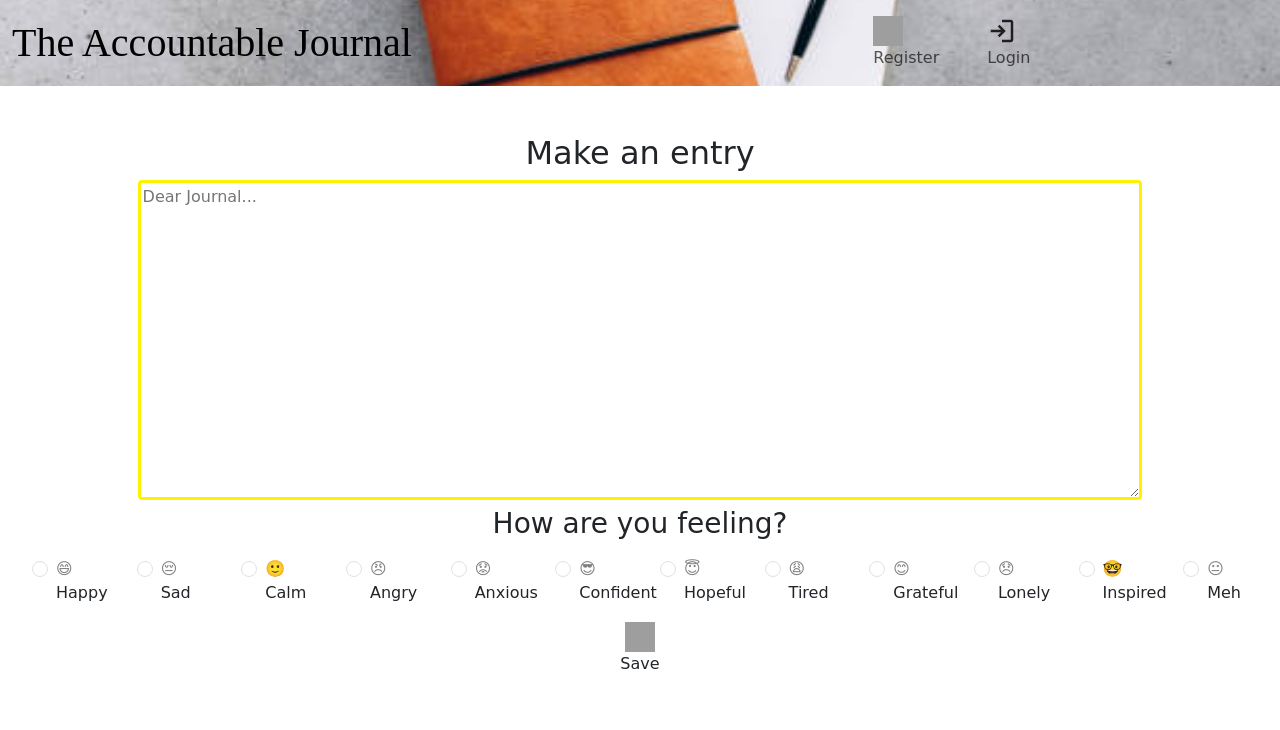
After one commit to angelic-coder19/The_Accountable_Journal, a Flask app: template templates/make_entry.jinja2 in a window 1280 px wide. The commit adds this page. Shown: the top 730 px of the page. Run offline with Flask 3, Linux system fonts and the light colour scheme; the template is opened without the code that fills it, so the values that code supplies are empty; some libraries are stand-ins or nearby versions; some web fonts are replaced; grey boxes are pictures that could not be loaded.

Commit message:
Final Change Pre-deployment - Create new virtual environment - Refine file names - Add new styles for to highlight statistic

```diff
--- a/main.py
+++ b/main.py
@@ -133,7 +133,7 @@ def make_entry():
         return jsonify({'status': 'success', 'redirect': '/home'})
 
     # When the home page is reached
-    return render_template("home.html")
+    return render_template("make_entry.jinja2")
 
 @app.route("/logout")
 @login_required
@@ -142,7 +142,8 @@ def logout():
     session.clear()
 
     #Redirect to register page
-    return redirect("/")
+    flash("You were Successfully logged out <br> Goodbye")
+    return redirect("/login")
 
 @app.route("/login", methods=["GET", "POST"])
 def login():
--- a/static/script.js
+++ b/static/script.js
@@ -405,7 +405,9 @@ document.addEventListener('DOMContentLoaded', async function(){
 
         // Everything statisticall will be done here
         try {
-            document.querySelector("#entryCount").innerHTML += `<div class="col text-start py-2" style="font-size: large"> Total Entries: <span class="stat"> ${entryCount} </span></div>`;
+            document.querySelector("#entryCount").innerHTML += `<div class="col text-start py-2 stat">
+                                                                    Total Entries: <span class="statistic"> ${entryCount} </span>
+                                                                </div>`;
 
             const ctx = document.getElementById("pieChart");
             const statsResponse = await fetch("/stats");
@@ -415,7 +417,7 @@ document.addEventListener('DOMContentLoaded', async function(){
             const index = stats.times.indexOf(Math.max(...stats.times));
             // Get the mood from moods array using the index
             const mostCommon = stats.moods[index];
-            document.querySelector("#mostCommon").innerHTML += " " + mostCommon;
+            document.querySelector("#mostCommon").innerHTML += ` <span class="statistic"    >${mostCommon}</span>`;
 
             // Dynamically get the theme colors of each mood using the getBGcolor function
             const colors = new Array(stats.moods.length);
@@ -461,7 +463,7 @@ document.addEventListener('DOMContentLoaded', async function(){
                 }
             }
             // Add this word count for user to see
-            document.getElementById("wordCount").innerHTML += ` ${wordCount} words`;
+            document.getElementById("wordCount").innerHTML += `<span class="statistic"> ${wordCount} words </span>`;
 
             // Render the most verbose entry
             renderEntries(stats.longest_entry,"#longestEntry");
--- a/static/styles.css
+++ b/static/styles.css
@@ -5,7 +5,7 @@
     font-family: 'Rancho';
     font-size: 200%;
 }
-@media screen and (max-width: 300px){
+@media screen and (max-width: 400px){
     #brand {
         font-size: 35px;
     }
@@ -85,3 +85,9 @@ a {
     color: black;
     font-size: 20px;
 }
+.stat {
+    font-size: large;
+}
+.statistic {
+    font-weight: 700;
+}
--- a/templates/layout.jinja2
+++ b/templates/layout.jinja2
@@ -26,6 +26,7 @@
                         <img src="/static/icons/menu_icon.svg" class="icon" alt="menu" />
                     </button>
                 <div class="collapse navbar-collapse" id="navbarNavAltMarkup">
+                    {% if session["user_id"] %}
                         <div class="navbar-nav">
                             <a class="nav-link active px-4" aria-current="page" href="/home">
                                 <img  class="icon" src="/static/icons/home_icon.svg" ><br>Home
@@ -46,6 +47,16 @@
                                 <img class="icon" src="/static/icons/logout_icon.svg"/><br>Logout
                             </a>
                         </div>
+                    {% else %}
+                        <div class="navbar-nav">
+                            <a class="nav-link px-4" href="/">
+                                <img class="icon" src="/static/icons/register_icon.svg"/><br>Register
+                            </a>
+                            <a class="nav-link px-4" href="/login">
+                                <img class="icon" src="/static/icons/login_icon.svg"/><br>Login
+                            </a>
+                        </div>
+                    {% endif %}
                 </div>
             </div>
         </nav>
--- a/templates/login.html
+++ b/templates/login.html
@@ -10,7 +10,7 @@
     <form action="/login" method="POST">
         <div class="mb-3">
             <label for="email" class="form-label" >Email:</label>
-            <input type="email" id="email" class="form-control"  required name="email">
+            <input autofocus type="email" id="email" class="form-control"  required name="email">
         </div>
         <div class="mb-3">
             <label for="password" class="form-label">Password:</label>
--- /dev/null
+++ b/templates/make_entry.jinja2
@@ -0,0 +1,91 @@
+{% extends "layout.jinja2" %}
+
+{% block title %}
+    Home
+{% endblock %}
+
+{% block main %}
+<div class="row text-center py-5">
+    <h2>Make an entry</h2>
+        <div class="col">
+            <textarea id="entry" type="text" name="entry" autofocus autocomplete="off" placeholder="Dear Journal..."></textarea>
+        </div>
+        <h3>How are you feeling?</h3>
+        <div class="row text-start py-2 mx-2">
+            <div class="col col-lg-1 col-sm-4">
+                <div class="form-check form-check-inline">
+                    <input class="form-check-input" type="radio" name="mood" id="inlineRadio1" value="Happy" required>
+                    <label class="form-check-label" for="inlineRadio"><span class="emoji">😄</span>Happy</label>
+                </div>
+            </div>
+            <div class="col col-lg-1 col-sm-4">
+                <div class="form-check form-check-inline">
+                    <input class="form-check-input" type="radio" name="mood" id="inlineRadio2" value="Sad">
+                    <label class="form-ceck-label" for="inlineRadio"><span class="emoji">😔</span>Sad</label>
+                </div>
+            </div>
+            <div class="col col-lg-1 col-sm-4">
+                <div class="form-check form-check-inline">
+                    <input class="form-check-input" type="radio" name="mood" id="inlineRadio3" value="Calm">
+                    <label class="form-check-label" for="inlinRadio3"><span class="emoji">🙂</span>Calm</label>
+                </div>
+            </div>
+            <div class="col col-lg-1 col-sm-4">
+                <div class="form-check form-check-inline">
+                    <input class="form-check-input" type="radio" name="mood" id="inlineRadio4" value="Angry">
+                    <label class="form-check-label" for="inlinRadio4"><span class="emoji">😠</span>Angry</label>
+                </div>
+            </div>
+            <div class="col col-lg-1 col-sm-4">
+                <div class="form-check form-check-inline">
+                    <input class="form-check-input" type="radio" name="mood" id="inlineRadio5" value="Anxious">
+                    <label class="form-check-label" for="inlinRadio5"><span class="emoji">😟</span>Anxious</label>
+                </div>
+            </div>
+            <div class="col col-lg-1 col-sm-4">
+                <div class="form-check form-check-inline">
+                    <input class="form-check-input" type="radio" name="mood" id="inlineRadio6" value="Confident">
+                    <label class="form-check-label" for="inlinRadio6"><span class="emoji">😎</span>Confident</label>
+                </div>
+            </div>
+            <div class="col col-lg-1 col-sm-4">
+                <div class="form-check form-check-inline">
+                    <input class="form-check-input" type="radio" name="mood" id="inlineRadio7" value="Hopeful">
+                    <label class="form-check-label" for="inlinRadio7"><span class="emoji">😇</span>Hopeful</label>
+                </div>
+            </div>
+            <div class="col col-lg-1 col-sm-4">
+                <div class="form-check form-check-inline">
+                    <input class="form-check-input" type="radio" name="mood" id="inlineRadio8" value="Tired">
+                    <label class="form-check-label" for="inlinRadio8"><span class="emoji">😩</span>Tired</label>
+                </div>
+            </div>
+            <div class="col col-lg-1 col-sm-4">
+                <div class="form-check form-check-inline">
+                    <input class="form-check-input" type="radio" name="mood" id="inlineRadio9" value="Grateful">
+                    <label class="form-check-label" for="inlinRadio9"><span class="emoji">😊</span>Grateful</label>
+                </div>
+            </div>
+            <div class="col col-lg-1 col-sm-4">
+                <div class="form-check form-check-inline">
+                    <input class="form-check-input" type="radio" name="mood" id="inlineRadio10" value="Lonely">
+                    <label class="form-check-label" for="inlinRadio10"><span class="emoji">😞</span>Lonely</label>
+                </div>
+            </div>
+            <div class="col col-lg-1 col-sm-4">
+                <div class="form-check form-check-inline">
+                    <input class="form-check-input" type="radio" name="mood" id="inlineRadio11" value="Inspired">
+                    <label class="form-check-label" for="inlinRadio11"><span class="emoji">🤓</span>Inspired</label>
+                </div>
+            </div>
+            <div class="col col-lg-1 col-sm-4">
+                <div class="form-check form-check-inline">
+                    <input class="form-check-input" type="radio" name="mood" id="inlineRadio12" value="Meh">
+                    <label class="form-check-label" for="inlinRadio12"><span class="emoji">😐</span>Meh</label>
+                </div>
+            </div>
+        </div>
+        <br><br>
+        <button class="btn" id="submit"><img class="icon" src="/static/icons/save_icon.svg"/><br>Save</button>
+    </div>
+{% endblock %}
--- a/templates/search.jinja2
+++ b/templates/search.jinja2
@@ -66,6 +66,7 @@
     </form>
     {% block entries %}
         <div class="row my-0.5 p-0" id="mainBody" >
+            <!-- Placeholder card for loading state -->
         </div>
     {% endblock %}
 {% endblock %}
```
Also changed, not shown: templates/analytics.jinja2 (+7 -3 lines), templates/home.html (deleted, +0 -91 lines), journal.db, templates/index.html (line endings or trailing spaces), 2 other files. Lines whose indentation alone changed are shown as unchanged.
